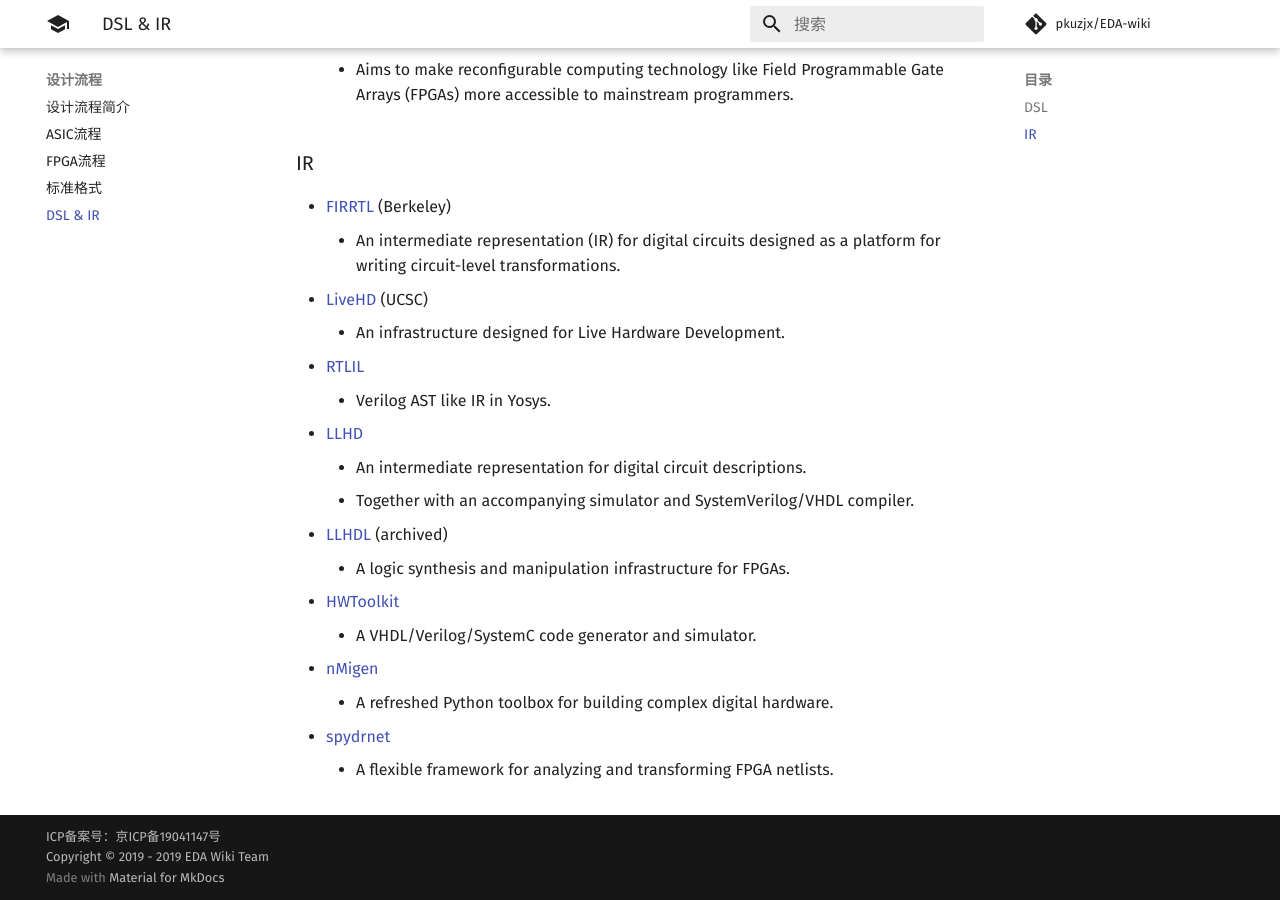
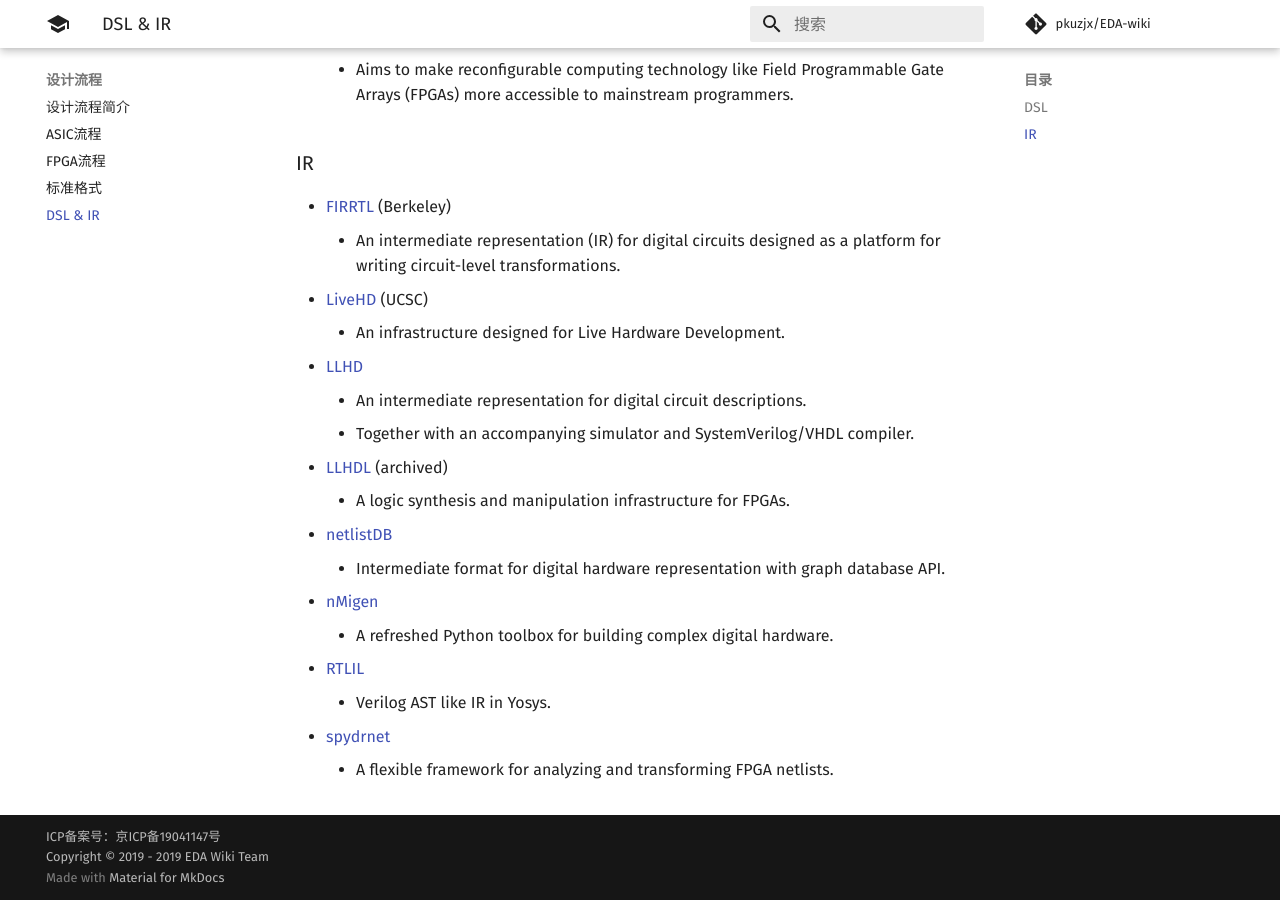
Before and after one commit to daitoto/EDA-wiki, an MkDocs documentation site: the page built from docs/flow/dsl.md, in a window 1280 px wide and 900 px high, scrolled down 808 px. Built offline with MkDocs 1.6.1 and Material for MkDocs 9.7.7, drawn with Linux system fonts in a browser that asks for light colours; comment, search, counter and statistics services are not loaded.

Commit message:
Improve two IR entries

```diff
--- a/docs/flow/dsl.md
+++ b/docs/flow/dsl.md
@@ -19,16 +19,16 @@
    - An intermediate representation (IR) for digital circuits designed as a platform for writing circuit-level transformations.
  - [LiveHD](https://github.com/masc-ucsc/livehd) (UCSC)
    - An infrastructure designed for Live Hardware Development.
- - [RTLIL](https://github.com/YosysHQ/yosys)
-   - Verilog AST like IR in Yosys.
  - [LLHD](http://www.llhd.io/)
    - An intermediate representation for digital circuit descriptions.
    - Together with an accompanying simulator and SystemVerilog/VHDL compiler.
  - [LLHDL](https://github.com/errordeveloper/llhdl) (archived)
    - A logic synthesis and manipulation infrastructure for FPGAs.
- - [HWToolkit](https://github.com/Nic30/hwt)
-   - A VHDL/Verilog/SystemC code generator and simulator.
+ - [netlistDB](https://github.com/HardwareIR/netlistDB)
+   - Intermediate format for digital hardware representation with graph database API.
  - [nMigen](https://github.com/m-labs/nmigen)
    - A refreshed Python toolbox for building complex digital hardware.
+ - [RTLIL](https://github.com/YosysHQ/yosys/blob/master/kernel/rtlil.h)
+   - Verilog AST like IR in Yosys.
  - [spydrnet](https://byuccl.github.io/spydrnet/)
    - A flexible framework for analyzing and transforming FPGA netlists.
```
